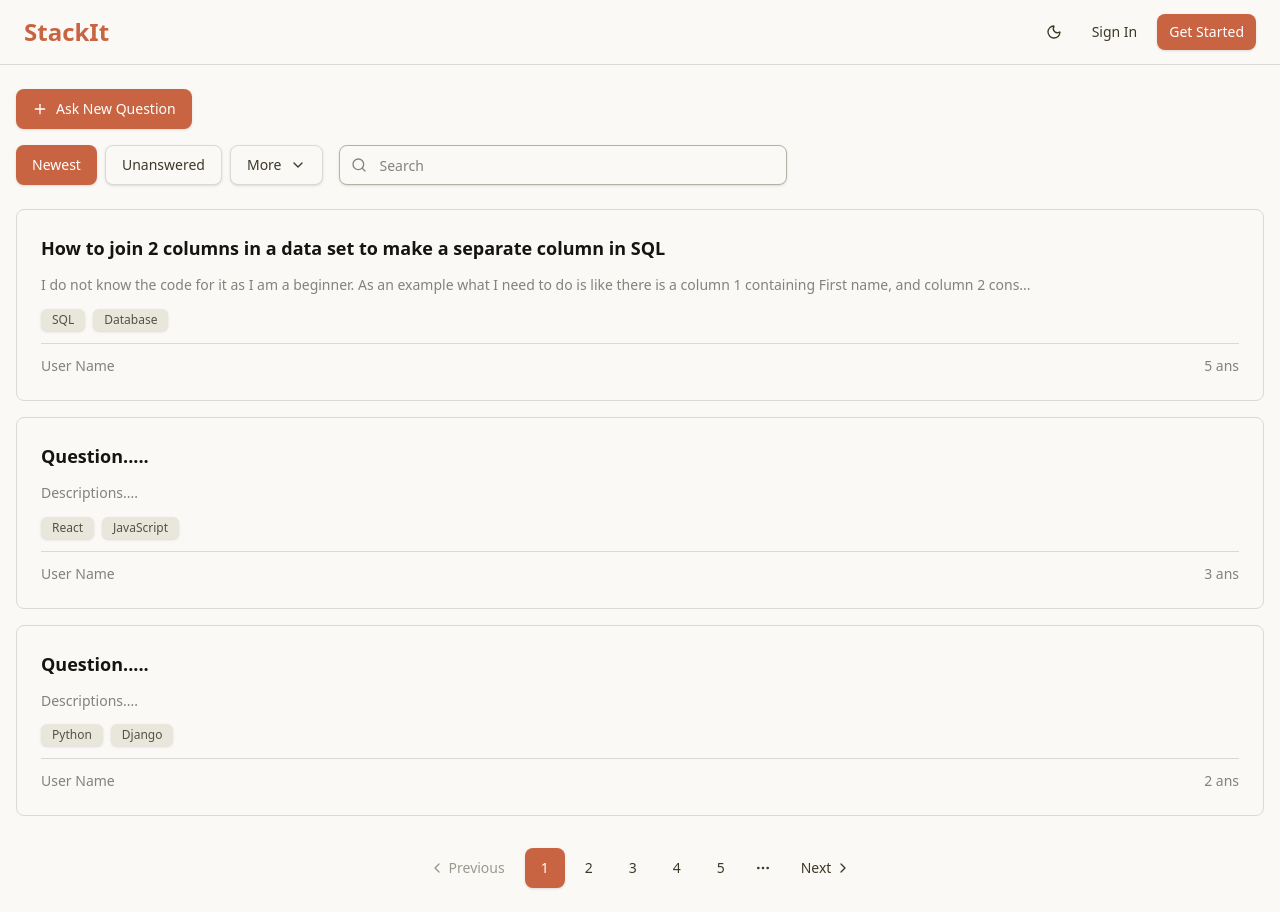
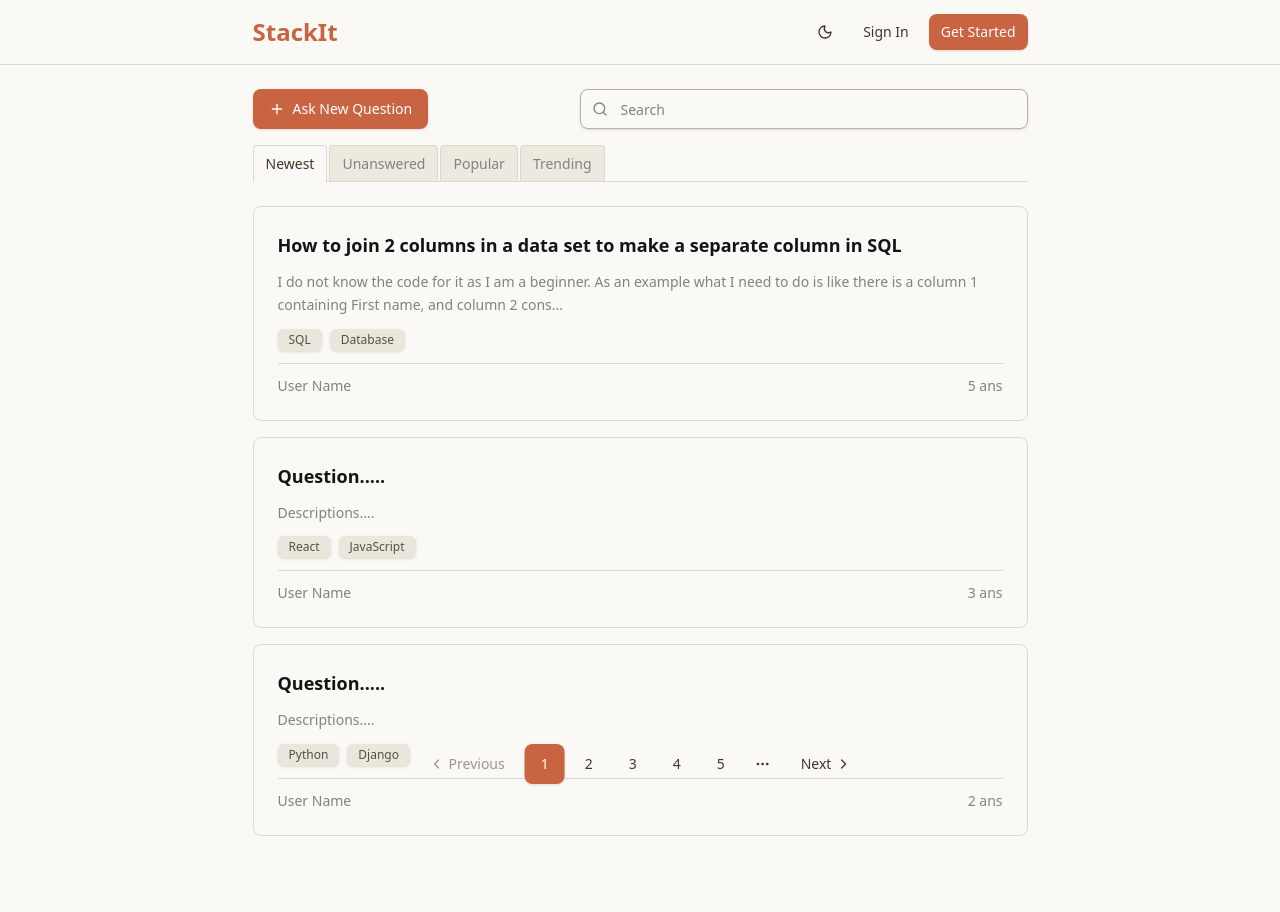
Before and after one commit to imvarunjaat/odoo, a Next.js app: page /dashboard in a window 1280 px wide. Built offline with nearby package versions, Linux system fonts and the light colour scheme; no server answers.

Commit message:
add tabs

```diff
--- a/package.json
+++ b/package.json
@@ -13,6 +13,7 @@
     "@radix-ui/react-navigation-menu": "^1.2.13",
     "@radix-ui/react-popover": "^1.1.14",
     "@radix-ui/react-slot": "^1.2.3",
+    "@radix-ui/react-tabs": "^1.1.12",
     "class-variance-authority": "^0.7.1",
     "clsx": "^2.1.1",
     "convex": "^1.25.2",
--- a/src/app/dashboard/page.tsx
+++ b/src/app/dashboard/page.tsx
@@ -1,15 +1,15 @@
 "use client";
 
 import { useState } from "react";
-import { Search, ChevronDown, Plus } from "lucide-react";
+import { Search, Plus } from "lucide-react";
 import { Button } from "@/components/ui/button-component";
 import { Input } from "@/components/ui/input";
 import {
-  DropdownMenu,
-  DropdownMenuContent,
-  DropdownMenuItem,
-  DropdownMenuTrigger,
-} from "@/components/ui/dropdown-menu";
+  Tabs,
+  TabsContent,
+  TabsList,
+  TabsTrigger,
+} from "@/components/ui/tabs";
 import { QuestionCard } from "@/components/question-card";
 import PaginationComponent from "@/components/pagination";
 import Navbar from "@/components/navbar";
@@ -45,17 +45,10 @@
   },
 ];
 
-type FilterType = "newest" | "unanswered" | "popular" | "trending";
-
 export default function Dashboard() {
-  const [activeFilter, setActiveFilter] = useState<FilterType>("newest");
+  const [activeTab, setActiveTab] = useState("newest");
   const [searchQuery, setSearchQuery] = useState("");
   const [currentPage, setCurrentPage] = useState(1);
-
-  const handleFilterChange = (filter: FilterType) => {
-    setActiveFilter(filter);
-    setCurrentPage(1);
-  };
 
   const handleSearch = (e: React.FormEvent) => {
     e.preventDefault();
@@ -69,52 +62,16 @@
       <Navbar />
 
       {/* Main Content */}
-      <div className="container mx-auto px-4 py-6">
+      <div className="w-full px-4 py-6">
+        <div className="max-w-[775px] mx-auto">
           {/* Controls Bar */}
           <div className="mb-6 space-y-4">
-          {/* Ask Question Button */}
-          <div className="flex justify-start">
+            {/* Ask Question Button and Search */}
+            <div className="flex justify-between items-center gap-4">
               <Button>
                 <Plus className="mr-2 h-4 w-4" />
                 Ask New Question
               </Button>
-          </div>
-
-          {/* Filters and Search */}
-          <div className="flex flex-col sm:flex-row gap-4 items-start sm:items-center">
-            {/* Filters */}
-            <div className="flex items-center space-x-2">
-              <Button
-                variant={activeFilter === "newest" ? "default" : "outline"}
-                onClick={() => handleFilterChange("newest")}
-                className="text-sm"
-              >
-                Newest
-              </Button>
-              <Button
-                variant={activeFilter === "unanswered" ? "default" : "outline"}
-                onClick={() => handleFilterChange("unanswered")}
-                className="text-sm"
-              >
-                Unanswered
-              </Button>
-              <DropdownMenu>
-                <DropdownMenuTrigger asChild>
-                  <Button variant="outline" className="text-sm">
-                    More
-                    <ChevronDown className="ml-2 h-4 w-4" />
-                  </Button>
-                </DropdownMenuTrigger>
-                <DropdownMenuContent>
-                  <DropdownMenuItem onClick={() => handleFilterChange("popular")}>
-                    Popular
-                  </DropdownMenuItem>
-                  <DropdownMenuItem onClick={() => handleFilterChange("trending")}>
-                    Trending
-                  </DropdownMenuItem>
-                </DropdownMenuContent>
-              </DropdownMenu>
-            </div>
 
               {/* Search */}
               <form onSubmit={handleSearch} className="flex-1 max-w-md">
@@ -130,6 +87,41 @@
                 </div>
               </form>
             </div>
+
+            {/* Tabs */}
+            <div className="relative">
+              <div className="flex justify-start">
+                <Tabs defaultValue="newest" value={activeTab} onValueChange={setActiveTab}>
+                  <TabsList className="relative h-auto w-auto gap-0.5 bg-transparent p-0">
+                    <TabsTrigger
+                      value="newest"
+                      className="bg-muted overflow-hidden rounded-b-none border-x border-t py-2 data-[state=active]:z-10 data-[state=active]:shadow-none"
+                    >
+                      Newest
+                    </TabsTrigger>
+                    <TabsTrigger
+                      value="unanswered"
+                      className="bg-muted overflow-hidden rounded-b-none border-x border-t py-2 data-[state=active]:z-10 data-[state=active]:shadow-none"
+                    >
+                      Unanswered
+                    </TabsTrigger>
+                    <TabsTrigger
+                      value="popular"
+                      className="bg-muted overflow-hidden rounded-b-none border-x border-t py-2 data-[state=active]:z-10 data-[state=active]:shadow-none"
+                    >
+                      Popular
+                    </TabsTrigger>
+                    <TabsTrigger
+                      value="trending"
+                      className="bg-muted overflow-hidden rounded-b-none border-x border-t py-2 data-[state=active]:z-10 data-[state=active]:shadow-none"
+                    >
+                      Trending
+                    </TabsTrigger>
+                  </TabsList>
+                </Tabs>
+              </div>
+              <div className="absolute bottom-0 left-0 right-0 h-px bg-border"></div>
+            </div>
           </div>
 
           {/* Questions List */}
@@ -138,13 +130,16 @@
               <QuestionCard key={question.id} question={question} />
             ))}
           </div>
+        </div>
 
         {/* Pagination */}
+        <div className="fixed bottom-4 left-1/2 transform -translate-x-1/2 z-10">
           <PaginationComponent
             currentPage={currentPage}
             totalPages={7}
           />
         </div>
       </div>
+    </div>
   );
 }
--- a/src/components/navbar.tsx
+++ b/src/components/navbar.tsx
@@ -5,6 +5,7 @@
 export default function Navbar() {
   return (
     <header className="border-b px-4 md:px-6">
+      <div className="max-w-[775px] mx-auto">
         <div className="flex h-16 items-center justify-between gap-4">
           {/* Left side */}
           <div className="flex items-center gap-2">
@@ -26,6 +27,7 @@
             </Button>
           </div>
         </div>
+      </div>
     </header>
   )
 }
--- /dev/null
+++ b/src/components/ui/tabs.tsx
@@ -0,0 +1,55 @@
+"use client"
+
+import * as React from "react"
+import * as TabsPrimitive from "@radix-ui/react-tabs"
+
+import { cn } from "@/lib/utils"
+
+const Tabs = TabsPrimitive.Root
+
+const TabsList = React.forwardRef<
+  React.ElementRef<typeof TabsPrimitive.List>,
+  React.ComponentPropsWithoutRef<typeof TabsPrimitive.List>
+>(({ className, ...props }, ref) => (
+  <TabsPrimitive.List
+    ref={ref}
+    className={cn(
+      "inline-flex h-10 items-center justify-center rounded-md bg-muted p-1 text-muted-foreground",
+      className
+    )}
+    {...props}
+  />
+))
+TabsList.displayName = TabsPrimitive.List.displayName
+
+const TabsTrigger = React.forwardRef<
+  React.ElementRef<typeof TabsPrimitive.Trigger>,
+  React.ComponentPropsWithoutRef<typeof TabsPrimitive.Trigger>
+>(({ className, ...props }, ref) => (
+  <TabsPrimitive.Trigger
+    ref={ref}
+    className={cn(
+      "inline-flex items-center justify-center whitespace-nowrap rounded-sm px-3 py-1.5 text-sm font-medium ring-offset-background transition-all focus-visible:outline-none focus-visible:ring-2 focus-visible:ring-ring focus-visible:ring-offset-2 disabled:pointer-events-none disabled:opacity-50 data-[state=active]:bg-background data-[state=active]:text-foreground data-[state=active]:shadow-sm",
+      className
+    )}
+    {...props}
+  />
+))
+TabsTrigger.displayName = TabsPrimitive.Trigger.displayName
+
+const TabsContent = React.forwardRef<
+  React.ElementRef<typeof TabsPrimitive.Content>,
+  React.ComponentPropsWithoutRef<typeof TabsPrimitive.Content>
+>(({ className, ...props }, ref) => (
+  <TabsPrimitive.Content
+    ref={ref}
+    className={cn(
+      "mt-2 ring-offset-background focus-visible:outline-none focus-visible:ring-2 focus-visible:ring-ring focus-visible:ring-offset-2",
+      className
+    )}
+    {...props}
+  />
+))
+TabsContent.displayName = TabsPrimitive.Content.displayName
+
+export { Tabs, TabsList, TabsTrigger, TabsContent }
```
Also changed, not shown: 1 other file (tests, documents, lock files or other folders). Lines whose indentation alone changed are shown as unchanged.
